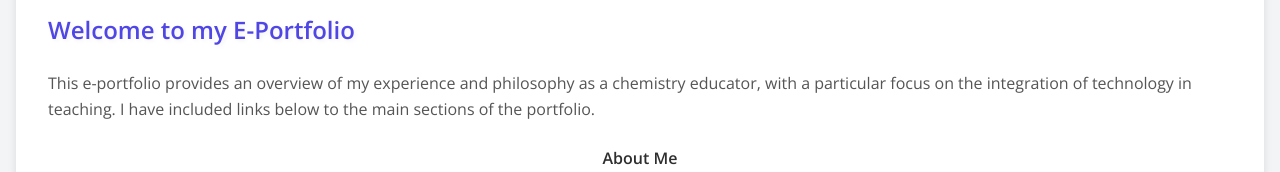
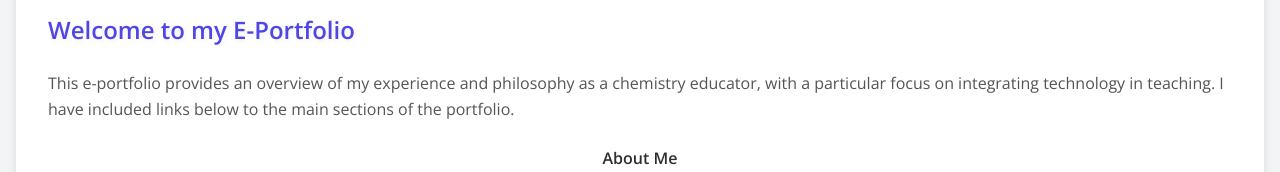
Before and after one commit to gabc415/edportafolio, a plain HTML site: page index.html in a window 1280 px wide. Shown: the part 146-318 px from the top of the page. Drawn offline with nearby package versions, Linux system fonts and the light colour scheme.

Commit message:
Update index.html

```diff
--- a/index.html
+++ b/index.html
@@ -155,7 +155,7 @@
             <h2 class="text-2xl font-semibold">Welcome to my E-Portfolio</h2>
             <p class="leading-relaxed">
                 This e-portfolio provides an overview of my experience and philosophy as a chemistry educator,
-                with a particular focus on the integration of technology in teaching.  I have included links below to the main sections of the portfolio.
+                with a particular focus on integrating technology in teaching.  I have included links below to the main sections of the portfolio.
             </p>
             <nav class="mb-4">
                 <ul class="list-none space-x-4">
```
